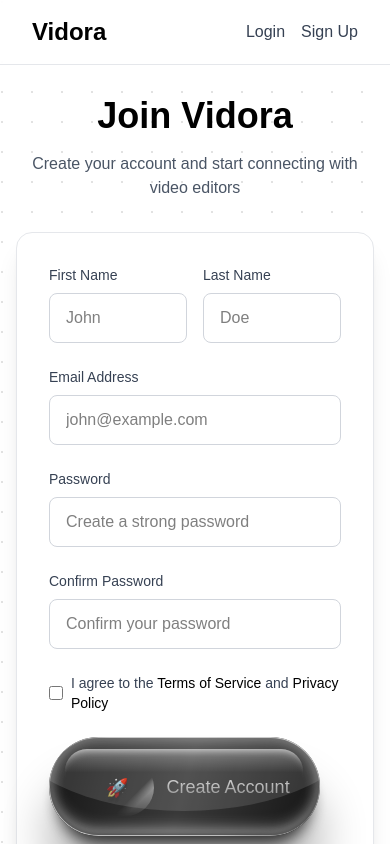
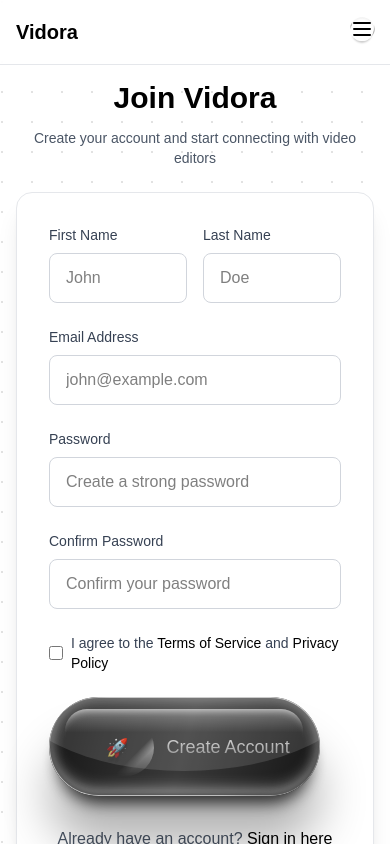
Before and after one commit to kkunaall10-max/vidora, a Next.js app: page /signup in a window 390 px wide. Shown: the top 844 px of the page. Built offline with nearby package versions, Linux system fonts and the light colour scheme.

Commit message:
Make login and signup pages fully mobile responsive: Added responsive navbars with mobile menus, centered form layouts, responsive typography, touch-friendly inputs, and mobile-optimized spacing

```diff
--- a/src/app/login/page.tsx
+++ b/src/app/login/page.tsx
@@ -1,8 +1,11 @@
 "use client";
 
 import Link from 'next/link';
+import { useState } from 'react';
 
 export default function Login() {
+  const [isMobileMenuOpen, setIsMobileMenuOpen] = useState(false);
+
   return (
     <div className="min-h-screen bg-white text-black overflow-hidden relative">
       {/* Dotted Grid Background */}
@@ -15,14 +18,16 @@
         <rect width="100%" height="100%" fill="url(#dottedGrid)" />
       </svg>
 
-      {/* Navbar - Simplified for auth pages */}
+      {/* Navbar - Responsive for auth pages */}
       <nav className="fixed top-0 left-0 right-0 z-50 bg-white/95 backdrop-blur-sm border-b border-gray-200">
-        <div className="max-w-7xl mx-auto px-8 lg:px-12">
+        <div className="max-w-7xl mx-auto px-4 sm:px-6 lg:px-8">
           <div className="flex justify-between items-center h-16">
-            <Link href="/" className="text-2xl font-bold text-black">
+            <Link href="/" className="text-xl sm:text-2xl font-bold text-black">
               Vidora
             </Link>
-            <div className="flex items-center space-x-4">
+
+            {/* Desktop Navigation */}
+            <div className="hidden sm:flex items-center space-x-6">
               <Link href="/login" className="text-gray-700 hover:text-black transition-colors duration-200 font-medium">
                 Login
               </Link>
@@ -30,16 +35,50 @@
                 Sign Up
               </Link>
             </div>
+
+            {/* Mobile menu button */}
+            <div className="sm:hidden">
+              <button
+                onClick={() => setIsMobileMenuOpen(!isMobileMenuOpen)}
+                className="text-gray-700 hover:text-black p-2 rounded-md focus:outline-none focus:ring-2 focus:ring-gray-400"
+                aria-label="Toggle mobile menu"
+              >
+                <svg className="h-6 w-6" fill="none" stroke="currentColor" viewBox="0 0 24 24">
+                  {isMobileMenuOpen ? (
+                    <path strokeLinecap="round" strokeLinejoin="round" strokeWidth={2} d="M6 18L18 6M6 6l12 12" />
+                  ) : (
+                    <path strokeLinecap="round" strokeLinejoin="round" strokeWidth={2} d="M4 6h16M4 12h16M4 18h16" />
+                  )}
+                </svg>
+              </button>
+            </div>
           </div>
+
+          {/* Mobile Navigation Menu */}
+          {isMobileMenuOpen && (
+            <div className="sm:hidden border-t border-gray-200 bg-white/95 backdrop-blur-sm">
+              <div className="px-2 pt-2 pb-3 space-y-1">
+                <Link href="/login" className="block px-3 py-2 text-gray-700 hover:text-black hover:bg-gray-50 transition-colors duration-200 font-medium rounded-md">
+                  Login
+                </Link>
+                <Link href="/signup" className="block px-3 py-2 text-gray-700 hover:text-black hover:bg-gray-50 transition-colors duration-200 font-medium rounded-md">
+                  Sign Up
+                </Link>
+                <Link href="/" className="block px-3 py-2 text-gray-700 hover:text-black hover:bg-gray-50 transition-colors duration-200 font-medium rounded-md">
+                  Home
+                </Link>
+              </div>
+            </div>
+          )}
         </div>
       </nav>
 
       {/* Login Form */}
-      <div className="pt-24 pb-12 px-4 relative z-10">
-        <div className="max-w-md mx-auto">
-          <div className="text-center mb-8">
-            <h1 className="text-4xl font-bold text-black mb-4">Welcome Back</h1>
-            <p className="text-gray-600">Sign in to your Vidora account</p>
+      <div className="pt-20 pb-8 px-4 sm:px-6 lg:px-8 relative z-10 min-h-screen flex items-center">
+        <div className="max-w-md mx-auto w-full">
+          <div className="text-center mb-6 sm:mb-8">
+            <h1 className="text-3xl sm:text-4xl font-bold text-black mb-3 sm:mb-4">Welcome Back</h1>
+            <p className="text-sm sm:text-base text-gray-600">Sign in to your Vidora account</p>
           </div>
 
           <div className="bg-white rounded-2xl shadow-xl border border-gray-200 p-8">
--- a/src/app/signup/page.tsx
+++ b/src/app/signup/page.tsx
@@ -1,8 +1,11 @@
 "use client";
 
 import Link from 'next/link';
+import { useState } from 'react';
 
 export default function Signup() {
+  const [isMobileMenuOpen, setIsMobileMenuOpen] = useState(false);
+
   return (
     <div className="min-h-screen bg-white text-black overflow-hidden relative">
       {/* Dotted Grid Background */}
@@ -15,14 +18,16 @@
         <rect width="100%" height="100%" fill="url(#dottedGrid)" />
       </svg>
 
-      {/* Navbar - Simplified for auth pages */}
+      {/* Navbar - Responsive for auth pages */}
       <nav className="fixed top-0 left-0 right-0 z-50 bg-white/95 backdrop-blur-sm border-b border-gray-200">
-        <div className="max-w-7xl mx-auto px-8 lg:px-12">
+        <div className="max-w-7xl mx-auto px-4 sm:px-6 lg:px-8">
           <div className="flex justify-between items-center h-16">
-            <Link href="/" className="text-2xl font-bold text-black">
+            <Link href="/" className="text-xl sm:text-2xl font-bold text-black">
               Vidora
             </Link>
-            <div className="flex items-center space-x-4">
+
+            {/* Desktop Navigation */}
+            <div className="hidden sm:flex items-center space-x-6">
               <Link href="/login" className="text-gray-700 hover:text-black transition-colors duration-200 font-medium">
                 Login
               </Link>
@@ -30,16 +35,50 @@
                 Sign Up
               </Link>
             </div>
+
+            {/* Mobile menu button */}
+            <div className="sm:hidden">
+              <button
+                onClick={() => setIsMobileMenuOpen(!isMobileMenuOpen)}
+                className="text-gray-700 hover:text-black p-2 rounded-md focus:outline-none focus:ring-2 focus:ring-gray-400"
+                aria-label="Toggle mobile menu"
+              >
+                <svg className="h-6 w-6" fill="none" stroke="currentColor" viewBox="0 0 24 24">
+                  {isMobileMenuOpen ? (
+                    <path strokeLinecap="round" strokeLinejoin="round" strokeWidth={2} d="M6 18L18 6M6 6l12 12" />
+                  ) : (
+                    <path strokeLinecap="round" strokeLinejoin="round" strokeWidth={2} d="M4 6h16M4 12h16M4 18h16" />
+                  )}
+                </svg>
+              </button>
+            </div>
           </div>
+
+          {/* Mobile Navigation Menu */}
+          {isMobileMenuOpen && (
+            <div className="sm:hidden border-t border-gray-200 bg-white/95 backdrop-blur-sm">
+              <div className="px-2 pt-2 pb-3 space-y-1">
+                <Link href="/login" className="block px-3 py-2 text-gray-700 hover:text-black hover:bg-gray-50 transition-colors duration-200 font-medium rounded-md">
+                  Login
+                </Link>
+                <Link href="/signup" className="block px-3 py-2 text-gray-700 hover:text-black hover:bg-gray-50 transition-colors duration-200 font-medium rounded-md">
+                  Sign Up
+                </Link>
+                <Link href="/" className="block px-3 py-2 text-gray-700 hover:text-black hover:bg-gray-50 transition-colors duration-200 font-medium rounded-md">
+                  Home
+                </Link>
+              </div>
+            </div>
+          )}
         </div>
       </nav>
 
       {/* Signup Form */}
-      <div className="pt-24 pb-12 px-4 relative z-10">
-        <div className="max-w-md mx-auto">
-          <div className="text-center mb-8">
-            <h1 className="text-4xl font-bold text-black mb-4">Join Vidora</h1>
-            <p className="text-gray-600">Create your account and start connecting with video editors</p>
+      <div className="pt-20 pb-8 px-4 sm:px-6 lg:px-8 relative z-10 min-h-screen flex items-center">
+        <div className="max-w-md mx-auto w-full">
+          <div className="text-center mb-6 sm:mb-8">
+            <h1 className="text-3xl sm:text-4xl font-bold text-black mb-3 sm:mb-4">Join Vidora</h1>
+            <p className="text-sm sm:text-base text-gray-600">Create your account and start connecting with video editors</p>
           </div>
 
           <div className="bg-white rounded-2xl shadow-xl border border-gray-200 p-8">
```
